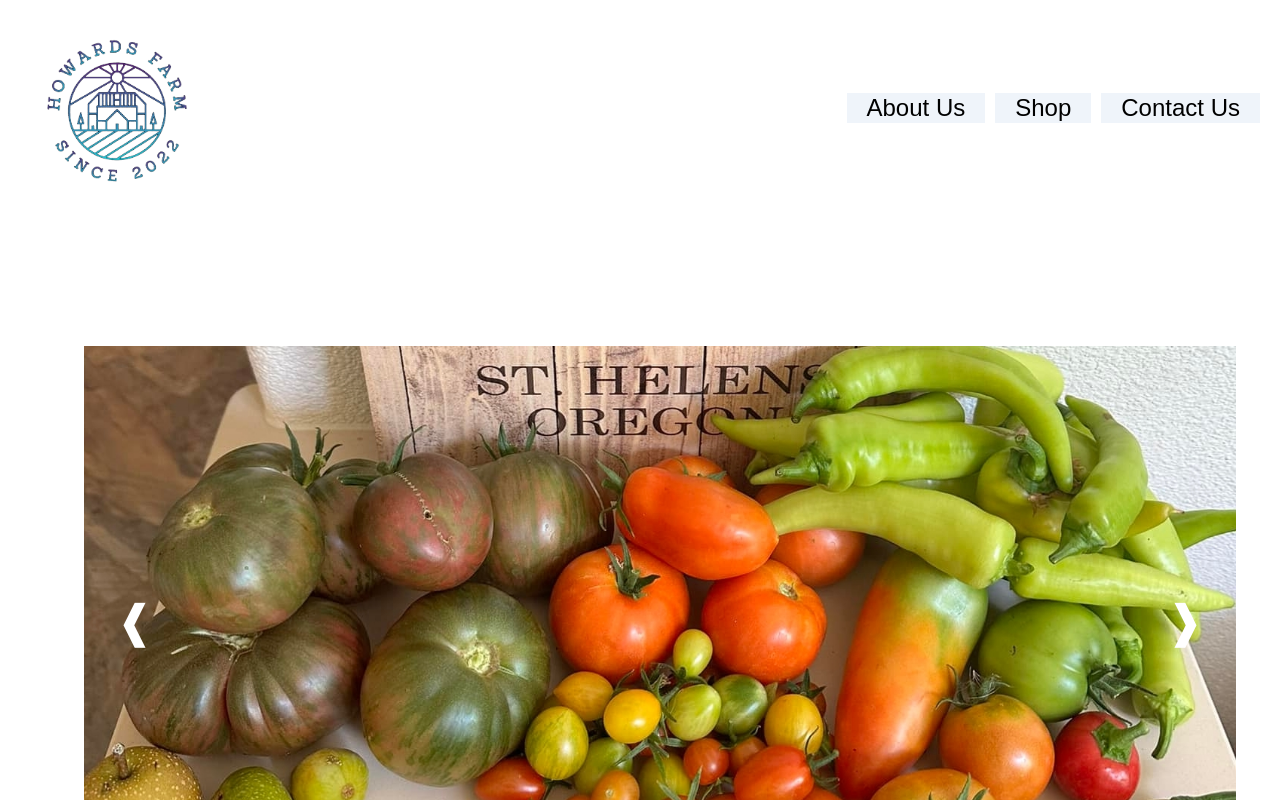
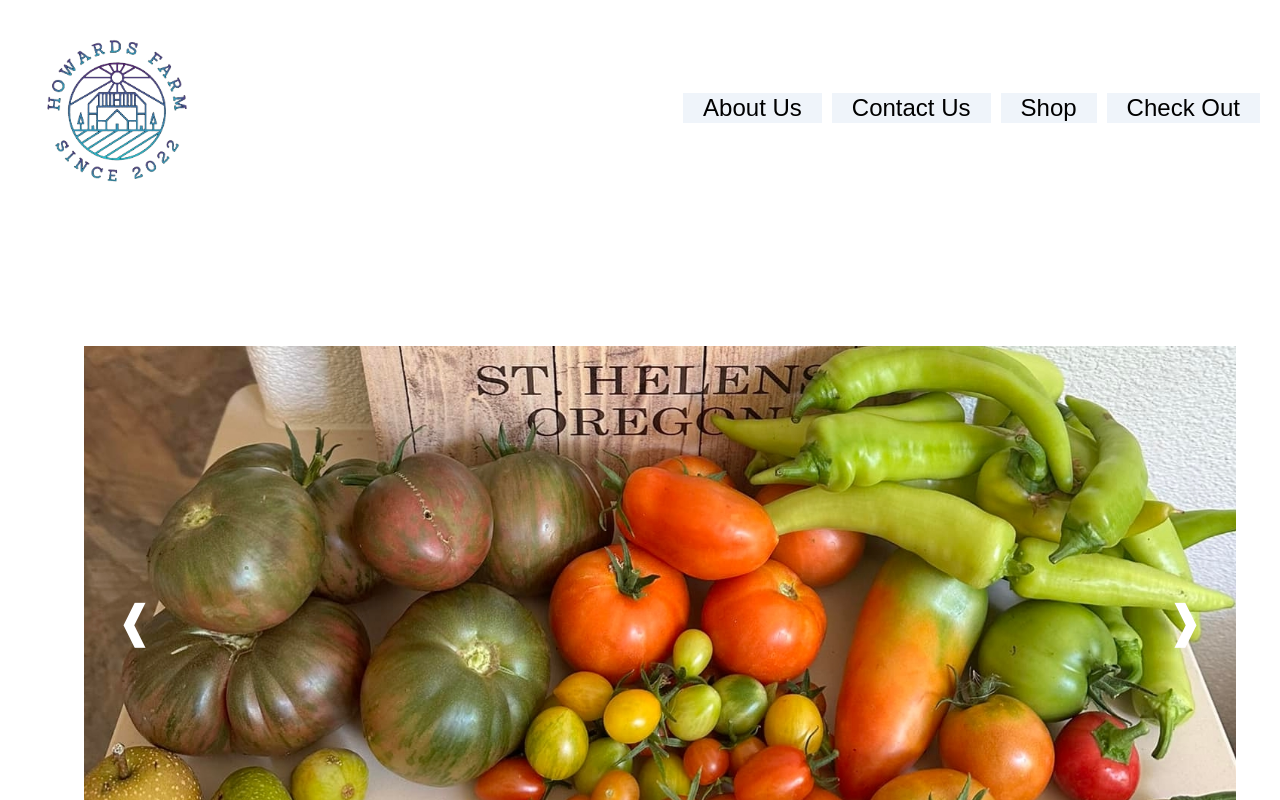
Before and after one commit to daho2353/howard-farm, a React (Create React App) app: page / in a window 1280 px wide. Shown: the top 800 px of the page. Built offline with nearby package versions, Linux system fonts and the light colour scheme.

Commit message:
added filtering capabilities to local pickup button, added plaeholder check out button for next feature.

```diff
--- a/src/App.tsx
+++ b/src/App.tsx
@@ -30,8 +30,9 @@ const App = () => {
       <img src={NavIcon} id="header-icon" height="175px" alt="profile image"/>
         <nav>
           <button onClick = {() => setPage('About')}> About Us </button>
+          <button onClick = {() => setPage("Contact")}> Contact Us </button>
           <button onClick = {() => setPage('Shop')}> Shop </button>
-          <button onClick = {() => setPage("Contact")}> Contact Us </button>
+          <button onClick = {() => setPage('Checkout')}> Check Out </button>
         </nav>
       </header>
       <div> {renderPage()} </div>
--- a/src/components/StorePage.tsx
+++ b/src/components/StorePage.tsx
@@ -21,7 +21,7 @@ const StorePage = () => {
       }
 
     const filteredProducts = products.filter(product =>
-        product.name.toLowerCase().includes(search)
+        product.name.toLowerCase().includes(search) && (localToggle || !product.localPickupOnly)
     );
 
     const handleCheckboxChange = () => {
```
